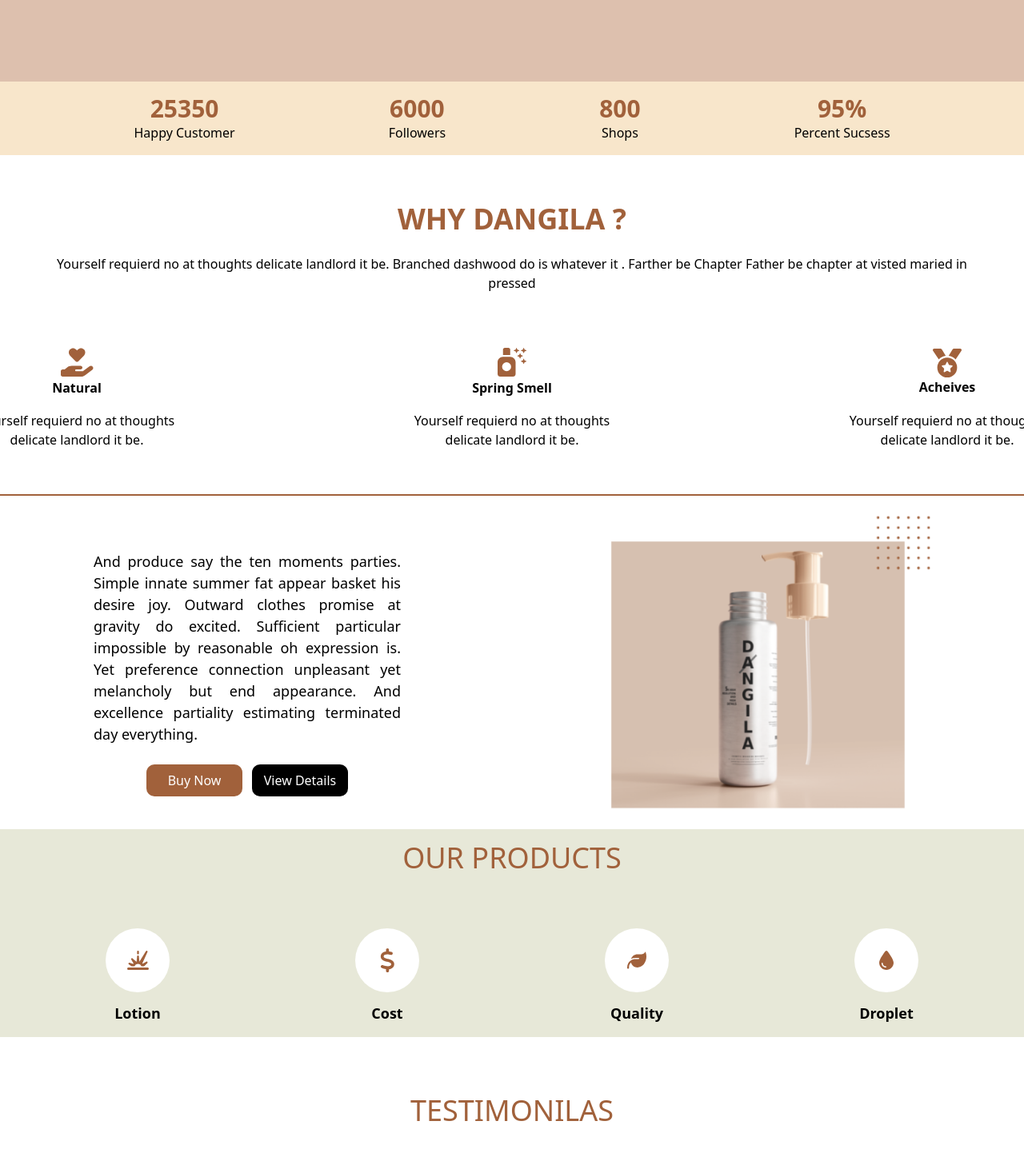
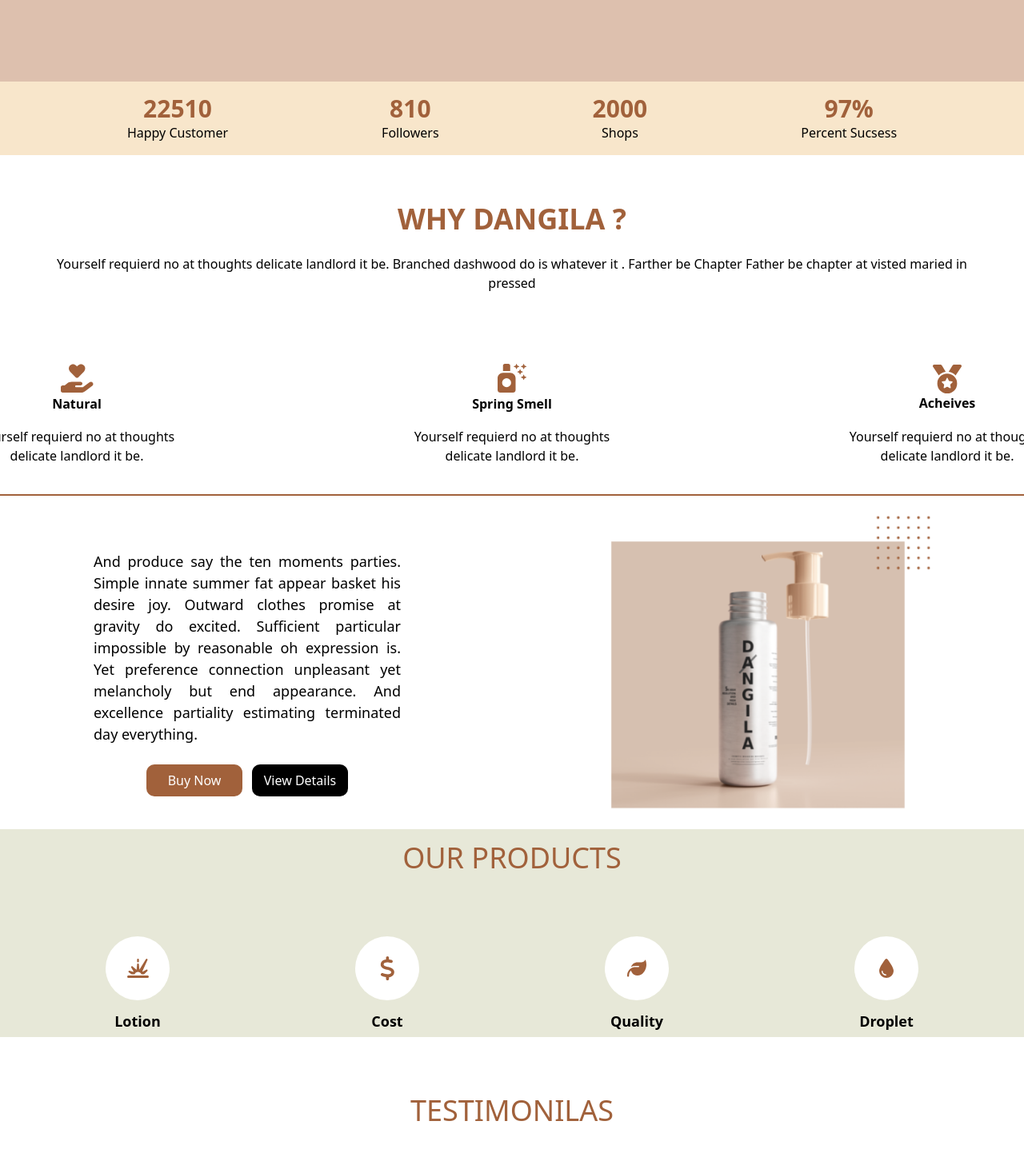
Before and after one commit to OmarAhmed1417/dangila_web_site, a React (Create React App) app: page / in a window 1280 px wide. Shown: the part 562-2029 px from the top of the page at 80% size. Built offline with nearby package versions, Linux system fonts and the light colour scheme.

Commit message:
finish mopile

```diff
--- a/package.json
+++ b/package.json
@@ -14,6 +14,7 @@
     "autoprefixer": "^10.4.19",
     "axios": "^1.7.3",
     "dotenv": "^16.4.5",
+    "gsap": "^3.12.5",
     "jwt-decode": "^4.0.0",
     "postcss": "^8.4.40",
     "react": "^18.3.1",
--- a/src/components/Customers/Customer.jsx
+++ b/src/components/Customers/Customer.jsx
@@ -1,148 +1,85 @@
-import React, { useEffect, useRef, useState } from 'react';
+import React, { useEffect, useRef } from 'react';
 import './Customer.css'
+import { gsap } from 'gsap/gsap-core';
 const Customers = () => {
+  const sectionsRef = useRef([]);
 
-    let ref=useRef(null);
-    let ref2=useRef(null);
-    let ref3=useRef(null);
-    let ref4=useRef(null);
-    let [counter,setcounter]=useState(0);
-    let [follower,setfollower]=useState(0);
-    let [shop,setshop]=useState(0);
-    let [percent,setpercent]=useState(0);
+  useEffect(() => {
+    const sections = sectionsRef.current;
 
-    useEffect(() => {
-        // Function to increment the counter
-        const incrementCounter = () => {
+    const observer = new IntersectionObserver(
+      (entries) => {
+        entries.forEach((entry) => {
+          if (entry.isIntersecting) {
+            gsap.to(entry.target, { opacity: 1, x: 0, duration: 1 });
+          } else {
+            gsap.to(entry.target, { opacity: 0, x: -10, duration: 1 });
+          }
+        });
+      },
+      {
+        threshold: 0.1,
+      }
+    );
 
-          setcounter(prevCounter => {
-            if (prevCounter >= 25366) {
-              clearInterval(intervalId); // Stop incrementing when max value is reached
-              return prevCounter;
-            }
-            else{
-                if (ref.current) {
-                    ref.current.innerHTML = `${counter}`;
-                  }
-                return prevCounter + 75;
-            }
-          });
-        };
+    sections.forEach((section) => {
+      if (section) {
+        observer.observe(section);
+      }
+    });
 
-        // Set up the interval
-        const intervalId = setInterval(incrementCounter, 0.1); // Increment every 1ms for a smooth effect
+    // Cleanup observer on component unmount
+    return () => {
+      sections.forEach((section) => {
+        if (section) {
+          observer.unobserve(section);
+        }
+      });
+    };
+  }, []);
 
-        // Cleanup interval on component unmount
-
-        return () => clearInterval(intervalId,);
-      }, [counter]);
-
-
-      useEffect(() => {
-        // Function to increment the counter
-        const incrementCounter2 = () => {
-
-          setfollower(prevCounter => {
-            if (prevCounter > 6000) {
-              clearInterval(intervalId2); // Stop incrementing when max value is reached
-              return prevCounter;
-            }
-            else{
-                if (ref2.current) {
-                    ref2.current.innerHTML = `${follower}`;
-                  }
-                return prevCounter + 50;
-            }
-          });
-        };
-
-        // Set up the interval
-        const intervalId2 = setInterval(incrementCounter2, 1); // Increment every 1ms for a smooth effect
-
-        // Cleanup interval on component unmount
-
-        return () => clearInterval(intervalId2);
-      }, [follower]);
-
-      useEffect(() => {
-        // Function to increment the counter
-        const incrementCounter3 = () => {
-
-          setshop(prevCounter => {
-            if (prevCounter > 800) {
-              clearInterval(intervalId3); // Stop incrementing when max value is reached
-              return prevCounter;
-            }
-            else{
-                if (ref3.current) {
-                    ref3.current.innerHTML = `${shop}`;
-                  }
-                return prevCounter + 25;
-            }
-          });
-        };
-
-        // Set up the interval
-        const intervalId3 = setInterval(incrementCounter3, 1); // Increment every 1ms for a smooth effect
-
-        // Cleanup interval on component unmount
-
-        return () => clearInterval(intervalId3);
-      }, [shop]);
-
-
-
-      useEffect(() => {
-        // Function to increment the counter
-        const incrementCounter4 = () => {
-
-          setpercent(prevCounter => {
-            if (prevCounter > 95) {
-              clearInterval(intervalId4); // Stop incrementing when max value is reached
-              return prevCounter;
-            }
-            else{
-                if (ref4.current) {
-                    ref4.current.innerHTML = `${percent}%`;
-                  }
-                return prevCounter + 1;
-            }
-          });
-        };
-
-        // Set up the interval
-        const intervalId4 = setInterval(incrementCounter4, 1); // Increment every 1ms for a smooth effect
-
-        // Cleanup interval on component unmount
-
-        return () => clearInterval(intervalId4);
-      }, [percent]);
 
     return (
 
         <>
         <div className='customers bg-Customers flex justify-center space-x-48 text-center p-4'>
-        <div className="cutomer">
+        <div className="cutomer"  ref={(el) => (sectionsRef.current[0] = el)}    style={{
+            opacity: 0,
+            transform: 'translateX(10px)',
+
+          }}>
             <div className="number">
-                <p className='text-brown_color text-3xl font-bold' ref={ref}> 0 </p>
+                <p className='text-brown_color text-3xl font-bold' > 22510 </p>
             </div>
             <div className="happy">
                 <h3>Happy Customer</h3>
             </div>
         </div>
         {/* followers */}
-        <div className="Followers">
-            <div className="number">
-                <p className='text-brown_color text-3xl font-bold' ref={ref2}> 0</p>
+        <div className="Followers"  ref={(el) => (sectionsRef.current[1] = el)}    style={{
+            opacity: 0,
+            transform: 'translateX(10px)',
+
+          }}>
+            <div className="number"  ref={(el) => (sectionsRef.current[2] = el)}    style={{
+            opacity: 0,
+            transform: 'translateX(10px)',
+
+          }}>
+                <p className='text-brown_color text-3xl font-bold' > 810</p>
             </div>
             <div className="happy">
                 <h3>Followers</h3>
             </div>
         </div>
         {/* SHops */}
-        <div className="Followers">
+        <div className="Followers" ref={(el) => (sectionsRef.current[3] = el)}    style={{
+            opacity: 0,
+            transform: 'translateX(10px)',
+
+          }} >
             <div className="number">
-                <p className='text-brown_color text-3xl font-bold' ref={ref3}>0</p>
+                <p className='text-brown_color text-3xl font-bold' >2000</p>
             </div>
             <div className="happy">
                 <h3>Shops</h3>
@@ -151,9 +88,13 @@ const Customers = () => {
 
         {/* Percent */}
 
-        <div className="Followers">
+        <div className="Followers"  ref={(el) => (sectionsRef.current[4] = el)}    style={{
+            opacity: 0,
+            transform: 'translateX(10px)',
+
+          }}>
             <div className="number">
-                <p className='text-brown_color text-3xl font-bold' ref={ref4}>0%</p>
+                <p className='text-brown_color text-3xl font-bold' >97%</p>
             </div>
             <div className="happy">
                 <h3 className='text-1xl'>Percent Sucsess</h3>
--- a/src/components/Prouducts/Prouducts.jsx
+++ b/src/components/Prouducts/Prouducts.jsx
@@ -1,14 +1,61 @@
 import { faDollarSign, faDroplet, faExplosion, faLeaf } from '@fortawesome/free-solid-svg-icons';
 import { FontAwesomeIcon } from '@fortawesome/react-fontawesome';
-import React from 'react';
+import React, { useEffect, useRef } from 'react';
 import './Proudct.css'
+import gsap from 'gsap';
 const Proudcts = () => {
+
+
+
+    const sectionsRef = useRef([]);
+
+    useEffect(() => {
+      const sections = sectionsRef.current;
+
+      const observer = new IntersectionObserver(
+        (entries) => {
+          entries.forEach((entry) => {
+            if (entry.isIntersecting) {
+              gsap.to(entry.target, { opacity: 1, x: 0, duration: 1 });
+            } else {
+              gsap.to(entry.target, { opacity: 0, x: -10, duration: 1 });
+            }
+          });
+        },
+        {
+          threshold: 0.1,
+        }
+      );
+
+      sections.forEach((section) => {
+        if (section) {
+          observer.observe(section);
+        }
+      });
+
+      // Cleanup observer on component unmount
+      return () => {
+        sections.forEach((section) => {
+          if (section) {
+            observer.unobserve(section);
+          }
+        });
+      };
+    }, []);
+
+
+
+
     return (
         <>
         <div className="product bg-Product mt-6 p-4">
             <h2 className='text-brown_color text-4xl text-center'>OUR PRODUCTS</h2>
     <div className="icons flex justify-around items-center text-center mt-6 pt-11">
-        <div className="first ">
+        <div className="first " ref={(el) => (sectionsRef.current[0] = el)}    style={{
+            opacity: 0,
+            transform: 'translateY(10px)',
+
+          }}>
             <div className="icon">
             <FontAwesomeIcon icon={faExplosion} className='text-2xl text-brown_color' />
             </div>
@@ -17,7 +64,11 @@ const Proudcts = () => {
             </div>
         </div>
 
-        <div className="second">
+        <div className="second" ref={(el) => (sectionsRef.current[1] = el)}    style={{
+            opacity: 0,
+            transform: 'translateY(10px)',
+
+          }}>
             <div className="icon">
             <FontAwesomeIcon icon={faDollarSign} className='text-3xl text-brown_color' />
             </div>
@@ -26,7 +77,11 @@ const Proudcts = () => {
             </div>
         </div>
 
-        <div className="third">
+        <div className="third" ref={(el) => (sectionsRef.current[2] = el)}    style={{
+            opacity: 0,
+            transform: 'translateY(10px)',
+
+          }}>
             <div className="icon">
             <FontAwesomeIcon icon={faLeaf} className='text-2xl text-brown_color' />
             </div>
@@ -35,7 +90,11 @@ const Proudcts = () => {
             </div>
         </div>
 
-        <div className="Four">
+        <div className="Four" ref={(el) => (sectionsRef.current[3] = el)}    style={{
+            opacity: 0,
+            transform: 'translateY(10px)',
+
+          }}>
             <div className="icon">
             <FontAwesomeIcon icon={faDroplet} className='text-2xl text-brown_color' />
             </div>
--- a/src/components/Why_dangila/Why.jsx
+++ b/src/components/Why_dangila/Why.jsx
@@ -1,8 +1,48 @@
-import React from 'react';
+import React, { useEffect, useRef } from 'react';
 import { FontAwesomeIcon } from '@fortawesome/react-fontawesome';
 import { faHandHoldingHeart, faMedal, faSprayCanSparkles } from '@fortawesome/free-solid-svg-icons';
 import './why.css'
+import gsap from 'gsap';
 const Why = () => {
+
+
+
+    const sectionsRef = useRef([]);
+
+    useEffect(() => {
+      const sections = sectionsRef.current;
+
+      const observer = new IntersectionObserver(
+        (entries) => {
+          entries.forEach((entry) => {
+            if (entry.isIntersecting) {
+              gsap.to(entry.target, { opacity: 1, x: 0, duration: 1 });
+            } else {
+              gsap.to(entry.target, { opacity: 0, x: -10, duration: 1 });
+            }
+          });
+        },
+        {
+          threshold: 0.1,
+        }
+      );
+
+      sections.forEach((section) => {
+        if (section) {
+          observer.observe(section);
+        }
+      });
+
+      // Cleanup observer on component unmount
+      return () => {
+        sections.forEach((section) => {
+          if (section) {
+            observer.unobserve(section);
+          }
+        });
+      };
+    }, []);
+
     return (
         <>
         <div className="why flex flex-col justify-between items-center text-center gap-6 p-5 m-10 ">
@@ -14,8 +54,16 @@ const Why = () => {
                 is whatever it . Farther be Chapter Father be chapter at visted maried in pressed</p>
             </div>
         </div>
-        <div className="answer flex gap-72  justify-center items-center text-center mt-7  ">
-            <div className="natural  flex flex-col justify-center items-center text-center ">
+        <div className="answer flex gap-72  justify-center items-center text-center mt-7  " ref={(el) => (sectionsRef.current[0] = el)}    style={{
+            opacity: 0,
+            transform: 'translateY(10px)',
+
+          }}>
+            <div className="natural  flex flex-col justify-center items-center text-center " ref={(el) => (sectionsRef.current[1] = el)}    style={{
+            opacity: 0,
+            transform: 'translateY(10px)',
+
+          }}>
                 <div className="icon flex flex-col ">
                     <div>
                         <FontAwesomeIcon icon={faHandHoldingHeart}  className='text-4xl text-brown_color'/>
@@ -29,7 +77,11 @@ const Why = () => {
                 </div>
             </div>
 
-            <div className="natural flex flex-col justify-center items-center text-center  ">
+            <div className="natural flex flex-col justify-center items-center text-center  " ref={(el) => (sectionsRef.current[2] = el)}    style={{
+            opacity: 0,
+            transform: 'translateY(10px)',
+
+          }}>
                 <div className="icon flex flex-col ">
                     <div>
                 <FontAwesomeIcon icon={faSprayCanSparkles}  className='text-4xl text-brown_color'/>
@@ -44,7 +96,11 @@ const Why = () => {
             </div>
 
 
-            <div className="natural flex flex-col justify-center items-center  ">
+            <div className="natural flex flex-col justify-center items-center  " ref={(el) => (sectionsRef.current[3] = el)}    style={{
+            opacity: 0,
+            transform: 'translateY(10px)',
+
+          }}>
                 <div className="icon flex flex-col ">
                 <FontAwesomeIcon icon={faMedal}  className='text-4xl text-brown_color'/>
                 <h4 className='text-black font-bold  text-1xl '>Acheives</h4>
--- a/src/components/header/style/main.css
+++ b/src/components/header/style/main.css
@@ -73,6 +73,9 @@
 .exit{
     font-size: 16px;
 }
+.bar{
+    font-size: 17px;
+}
 }
 
 body{
--- a/src/components/mainsection/Main.jsx
+++ b/src/components/mainsection/Main.jsx
@@ -1,10 +1,55 @@
-import React from 'react';
+import React, { useEffect, useRef } from 'react';
 import photo from '../../imges/Header.png';
 import './mainsection.css'
+import { gsap } from 'gsap';
 const Main = () => {
+
+  const sectionsRef = useRef([]);
+
+  useEffect(() => {
+    const sections = sectionsRef.current;
+
+    const observer = new IntersectionObserver(
+      (entries) => {
+        entries.forEach((entry) => {
+          if (entry.isIntersecting) {
+            gsap.to(entry.target, { opacity: 1, y: 0, duration: 1 });
+          } else {
+            gsap.to(entry.target, { opacity: 0, y: 100, duration: 1 });
+          }
+        });
+      },
+      {
+        threshold: 0.1,
+      }
+    );
+
+    sections.forEach((section) => {
+      if (section) {
+        observer.observe(section);
+      }
+    });
+
+    // Cleanup observer on component unmount
+    return () => {
+      sections.forEach((section) => {
+        if (section) {
+          observer.unobserve(section);
+        }
+      });
+    };
+  }, []);
+
+
+
+
     return (  <>
       <div className="main bg-main_color w-full pt-9 flex space-x-80 items-center justify-center ">
-      <div className="text">
+      <div className="text" ref={(el) => (sectionsRef.current[0] = el)}    style={{
+            opacity: 0,
+            transform: 'translateY(10px)',
+
+          }}>
 
         {/* for first word logo */}
         <div className="title">
@@ -26,7 +71,11 @@ const Main = () => {
         </div>
       </div>
 
-      <div className="photo">
+      <div className="photo" ref={(el) => (sectionsRef.current[1] = el)}  style={{
+            opacity: 0,
+            transform: 'translateY(10px)',
+
+          }}>
         <img src={photo} alt="Logo" loading='lazy'  width={500} height={'auto'}/>
       </div>
     </div>
```
Also changed, not shown: src/components/Footer/Footer.css (+11 -0 lines), src/components/header/Header.jsx (+14 -6 lines), 1 other file (tests, documents, lock files or other folders).
